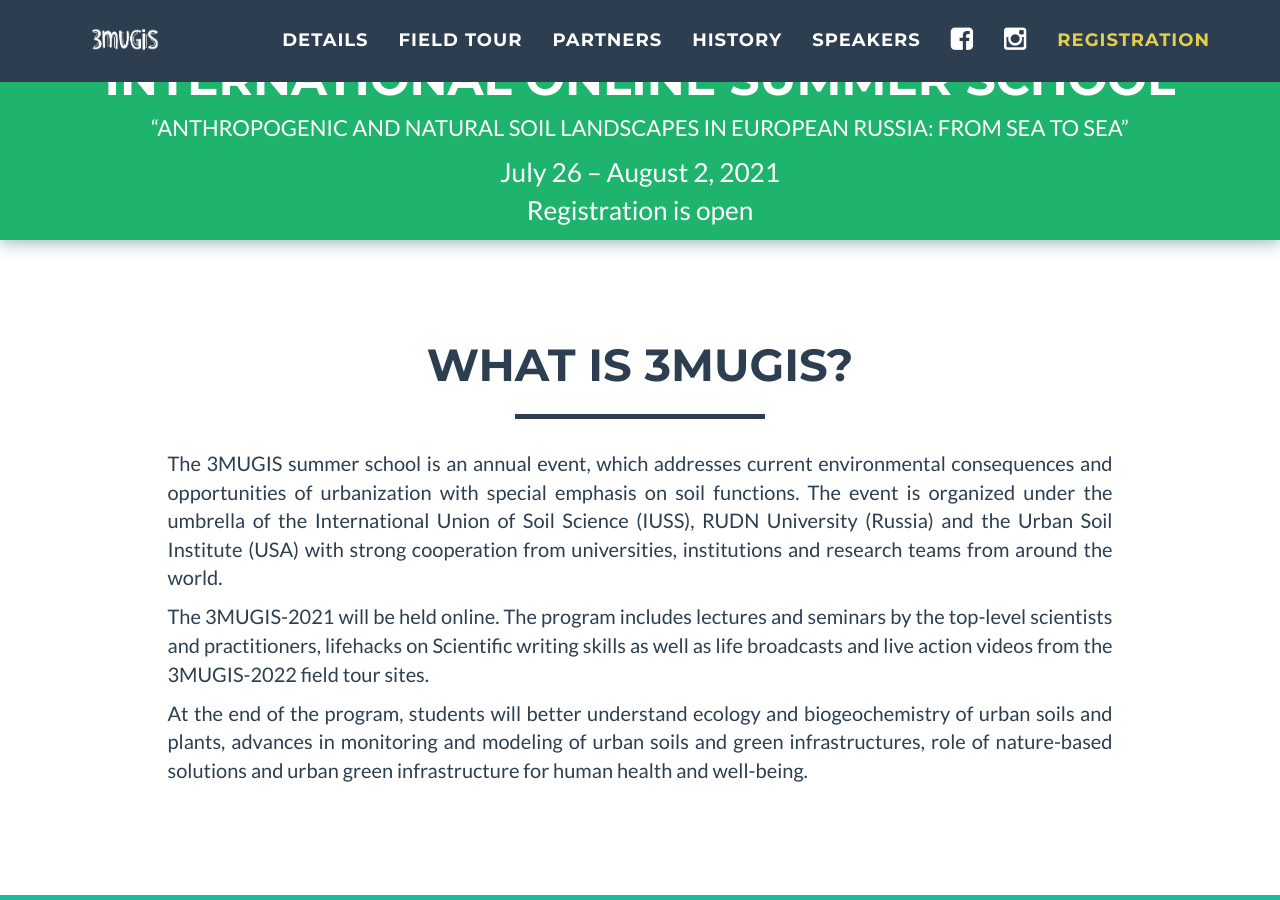
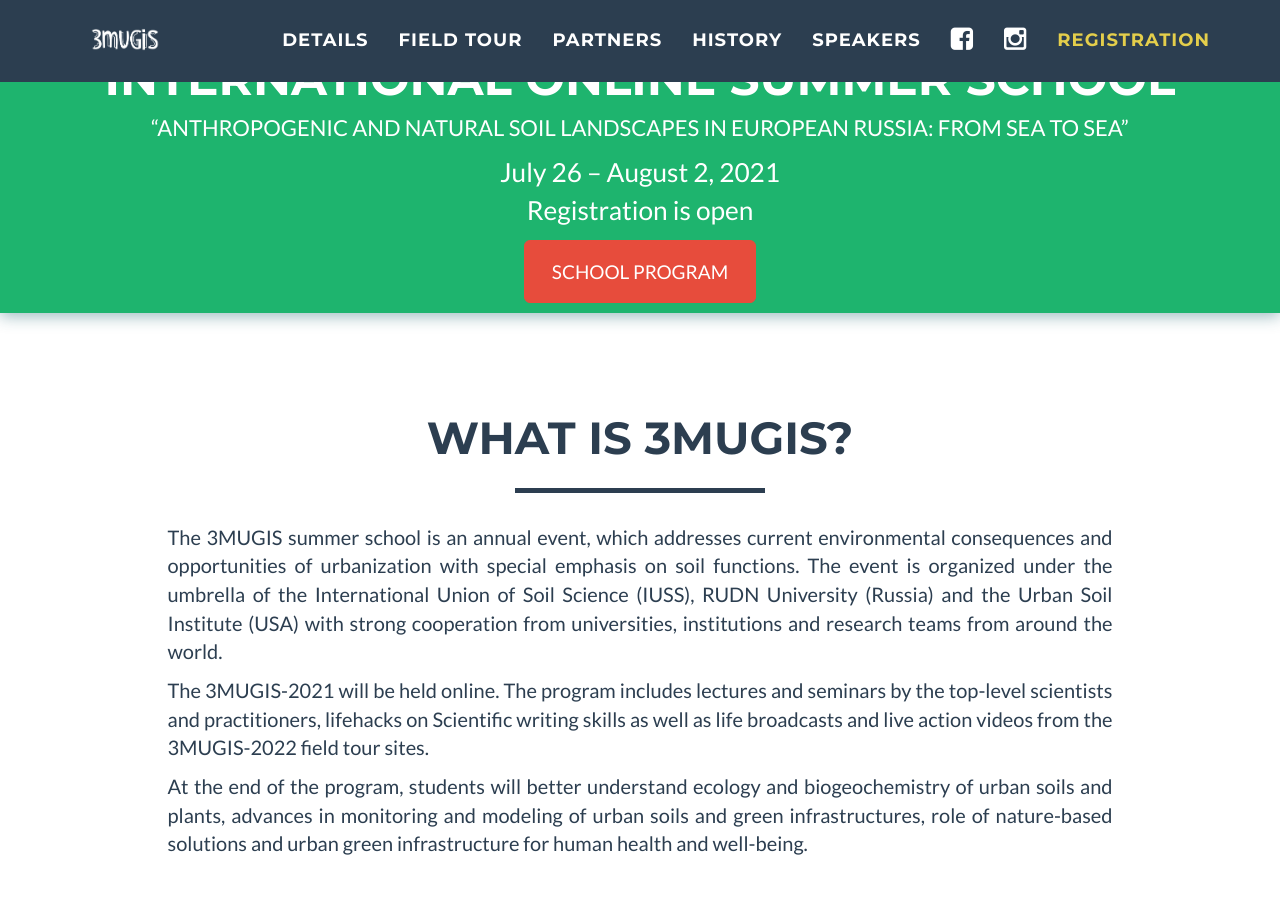
Before and after one commit to erasmus-rudn/erasmus-rudn.github.io, a Jekyll site: the page built from index.md, in a window 1280 px wide and 900 px high, scrolled down 695 px. Built offline with Jekyll 4.4.1, drawn with Linux system fonts in a browser that asks for light colours.

Commit message:
Update header.html

```diff
--- a/_includes/header.html
+++ b/_includes/header.html
@@ -31,7 +31,7 @@
 SEA TO SEA</q></span></p>
                         <span class="skills">July 26 – August 2, 2021 </br> Registration is open</span>
                         <p></p>
-                        <!--<p><a class="btn btn-danger btn-lg" href="https://github.com/erasmus-rudn/erasmus-rudn.github.io/raw/master/3MUGIS Program.pdf" target=new>SCHOOL PROGRAM</a></p>-->
+                        <p><a class="btn btn-danger btn-lg" href="https://github.com/erasmus-rudn/erasmus-rudn.github.io/raw/master/3MUGIS_program_2021.pdf" target=new>SCHOOL PROGRAM</a></p>
                     </div>
                 </div>
             </div>
```
